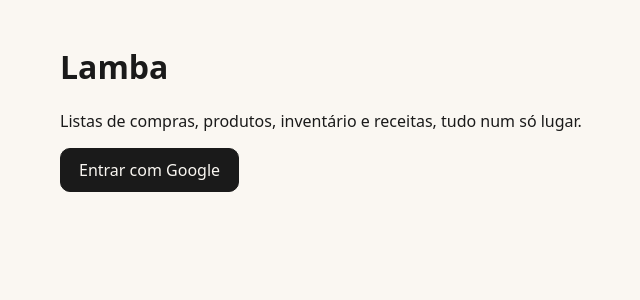
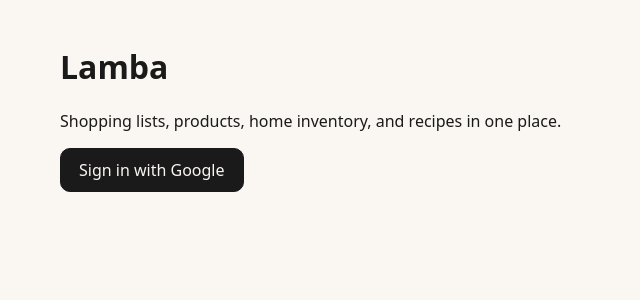
Before and after one commit to helenapedro/lamba, a React (Vite) app: page / in a window 1280 px wide. Shown: the top 300 px of the page, without its empty margins (260-900 px from the left). Built offline with nearby package versions, Linux system fonts and the light colour scheme; no server answers.

Commit message:
Switch public-facing content to English and trim the README

```diff
--- a/src/App.tsx
+++ b/src/App.tsx
@@ -18,7 +18,7 @@ export default function App() {
     return (
       <main>
         <h1>Lamba</h1>
-        <p>A carregar...</p>
+        <p>Loading...</p>
       </main>
     )
   }
@@ -27,9 +27,9 @@ export default function App() {
     return (
       <main>
         <h1>Lamba</h1>
-        <p>Listas de compras, produtos, inventário e receitas, tudo num só lugar.</p>
+        <p>Shopping lists, products, home inventory, and recipes in one place.</p>
         <button onClick={() => signInWithPopup(auth, googleProvider)}>
-          Entrar com Google
+          Sign in with Google
         </button>
       </main>
     )
@@ -38,16 +38,16 @@ export default function App() {
   return (
     <main>
       <h1>Lamba</h1>
-      <p>Olá, {user.displayName ?? user.email}.</p>
+      <p>Hello, {user.displayName ?? user.email}.</p>
       <div className="card">
-        <h2>Receita do dia</h2>
-        <p>Em breve: a receita diária aparece aqui (fase 1).</p>
+        <h2>Recipe of the day</h2>
+        <p>Coming soon: the daily recipe will appear here.</p>
       </div>
       <div className="card">
-        <h2>Lista de compras</h2>
-        <p>Em breve: a lista ativa com modo loja.</p>
+        <h2>Shopping list</h2>
+        <p>Coming soon: the active list with store mode.</p>
       </div>
-      <button onClick={() => signOut(auth)}>Sair</button>
+      <button onClick={() => signOut(auth)}>Sign out</button>
     </main>
   )
 }
```
